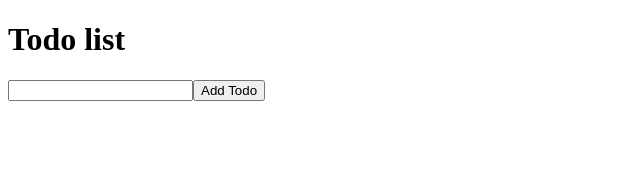
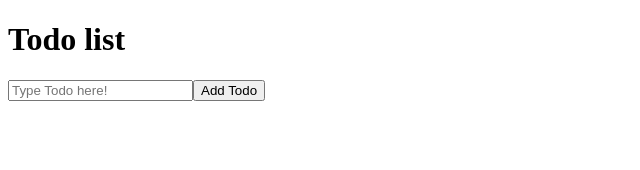
Before and after one commit to mpmNJIT/todo-tutorial, a React (Create React App) app: page / in a window 1280 px wide. Shown: the top 170 px of the page, without its empty margins (0-640 px from the left). Built offline with nearby package versions, Linux system fonts and the light colour scheme.

Commit message:
Added placeholder text for input

```diff
--- a/src/components/addTodo/index.js
+++ b/src/components/addTodo/index.js
@@ -19,6 +19,7 @@ const AddTodo = ({ submitTodo }) => {
                     ref={(element) => {
                         input = element;
                     }}
+                    placeholder="Type Todo here!"
                 />
 
                 <button type="submit" className="todo-submit">
```
